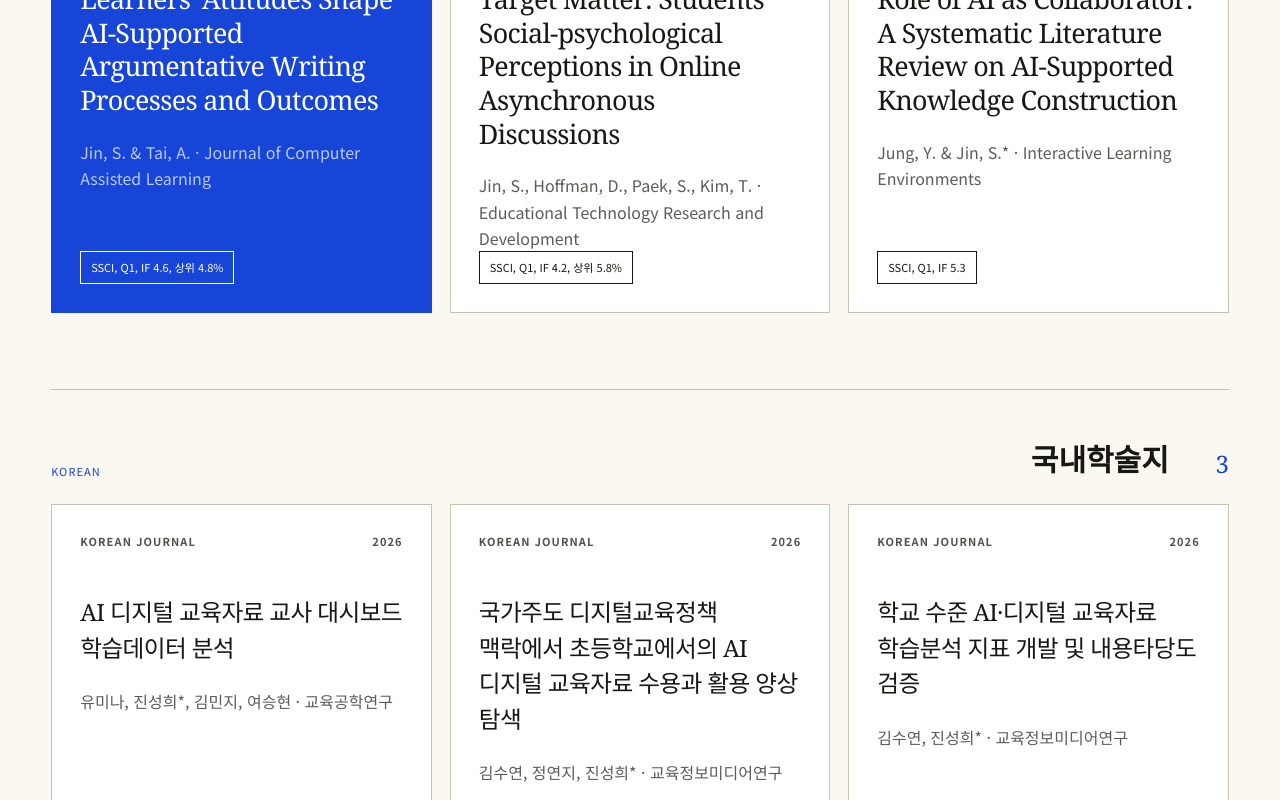
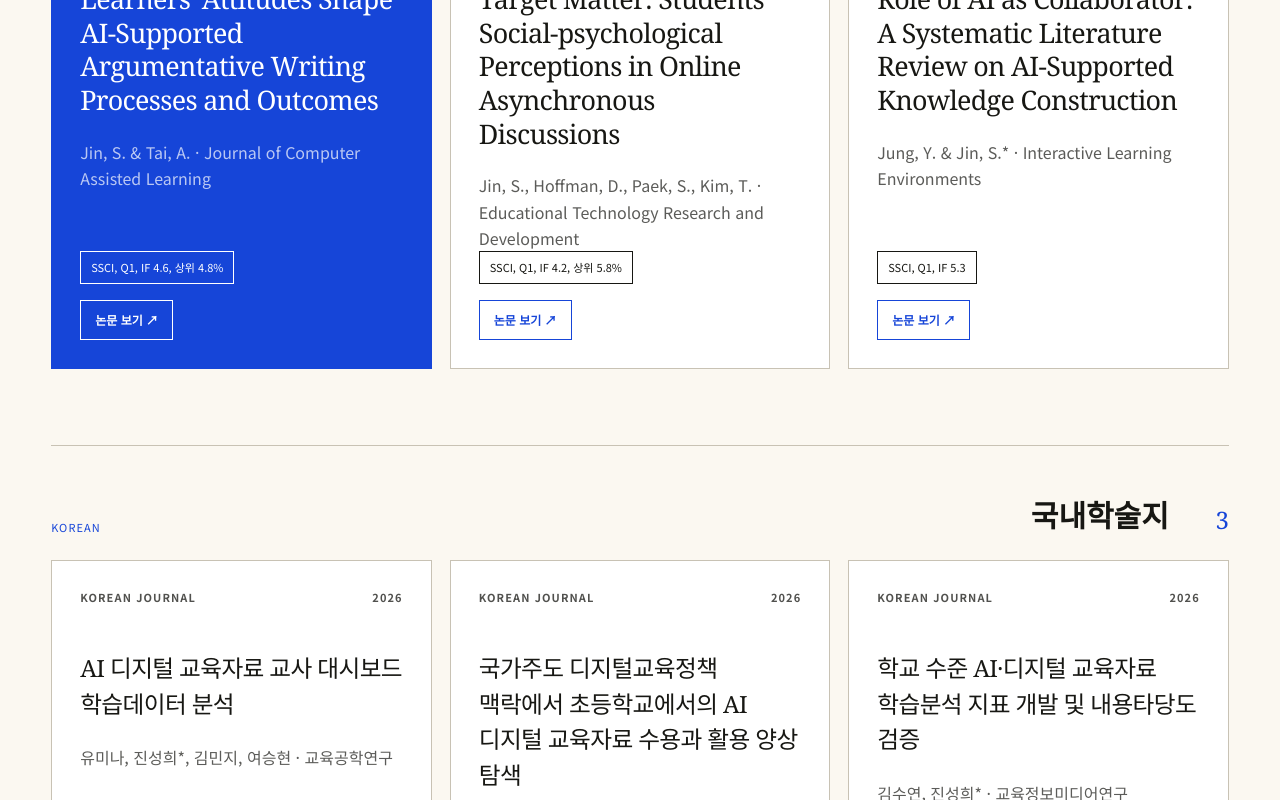
Before and after one commit to J-Sunghee/personal_page, a Next.js app: page / in a window 1280 px wide. Shown: the part 2532-3332 px from the top of the page. Built offline with nearby package versions, Linux system fonts and the light colour scheme; a web font is replaced by a local one.

Commit message:
Update website

```diff
--- a/app/page.tsx
+++ b/app/page.tsx
@@ -47,6 +47,15 @@ function primaryTitle(row: RecordRow) {
 function secondaryText(row: RecordRow) {
   return [row.저자, row.학술지, row["학술대회·개최지·일자"], row["출판사/발행처"], row.지원기관, row.수여기관, row.기관]
     .filter(Boolean).join(" · ");
+}
+
+function paperLink(row: RecordRow, kind: "international" | "korean") {
+  const raw = kind === "international"
+    ? row["DOI/URL"] || row.DOI || row.doi
+    : row["원문보기"] || row["원문 보기"] || row["원문URL"] || row.URL || row["DOI/URL"];
+  if (!raw) return "";
+  if (/^https?:\/\//i.test(raw)) return raw;
+  return kind === "international" ? `https://doi.org/${raw.replace(/^doi:\s*/i, "")}` : raw;
 }
 
 type GvizResponse = {
@@ -181,8 +190,8 @@ export default function Home() {
 
       <section className="research section" id="research">
         <div className="section-heading"><div className="section-label"><span>03</span> Latest Research</div><h2>Now / {currentYear}</h2><p>{currentYear}년 국제·국내 학술지 실적을 모두 확인할 수 있습니다.</p></div>
-        <div className="research-lane"><div className="lane-title"><span>International</span><h3>국제학술지</h3><b>{internationalCurrent.length}</b></div><div className="research-grid">{internationalCurrent.map((row, index) => <article className={index === 0 ? "research-card featured" : "research-card"} key={`${primaryTitle(row)}-${index}`}><div className="card-top"><span>International Journal</span><span>{row.연도}</span></div><h3>{primaryTitle(row)}</h3><p>{secondaryText(row)}</p>{row["색인·지표"] && <span className="metric">{row["색인·지표"]}</span>}</article>)}</div></div>
-        <div className="research-lane domestic"><div className="lane-title"><span>Korean</span><h3>국내학술지</h3><b>{koreanCurrent.length}</b></div><div className="research-grid korean-grid">{koreanCurrent.map((row, index) => <article className="research-card" key={`${primaryTitle(row)}-${index}`}><div className="card-top"><span>Korean Journal</span><span>{row.연도}</span></div><h3>{primaryTitle(row)}</h3><p>{secondaryText(row)}</p></article>)}</div></div>
+        <div className="research-lane"><div className="lane-title"><span>International</span><h3>국제학술지</h3><b>{internationalCurrent.length}</b></div><div className="research-grid">{internationalCurrent.map((row, index) => { const link = paperLink(row, "international"); return <article className={index === 0 ? "research-card featured" : "research-card"} key={`${primaryTitle(row)}-${index}`}><div className="card-top"><span>International Journal</span><span>{row.연도}</span></div><h3>{primaryTitle(row)}</h3><p>{secondaryText(row)}</p>{row["색인·지표"] && <span className="metric">{row["색인·지표"]}</span>}{link && <a className="paper-button" href={link} target="_blank" rel="noreferrer" aria-label={`${primaryTitle(row)} 논문 보기`}>논문 보기 ↗</a>}</article>; })}</div></div>
+        <div className="research-lane domestic"><div className="lane-title"><span>Korean</span><h3>국내학술지</h3><b>{koreanCurrent.length}</b></div><div className="research-grid korean-grid">{koreanCurrent.map((row, index) => { const link = paperLink(row, "korean"); return <article className="research-card" key={`${primaryTitle(row)}-${index}`}><div className="card-top"><span>Korean Journal</span><span>{row.연도}</span></div><h3>{primaryTitle(row)}</h3><p>{secondaryText(row)}</p>{link && <a className="paper-button" href={link} target="_blank" rel="noreferrer" aria-label={`${primaryTitle(row)} 논문 보기`}>논문 보기 ↗</a>}</article>; })}</div></div>
       </section>
 
       <section className="focus section">
```
Also changed, not shown: app/globals.css.
